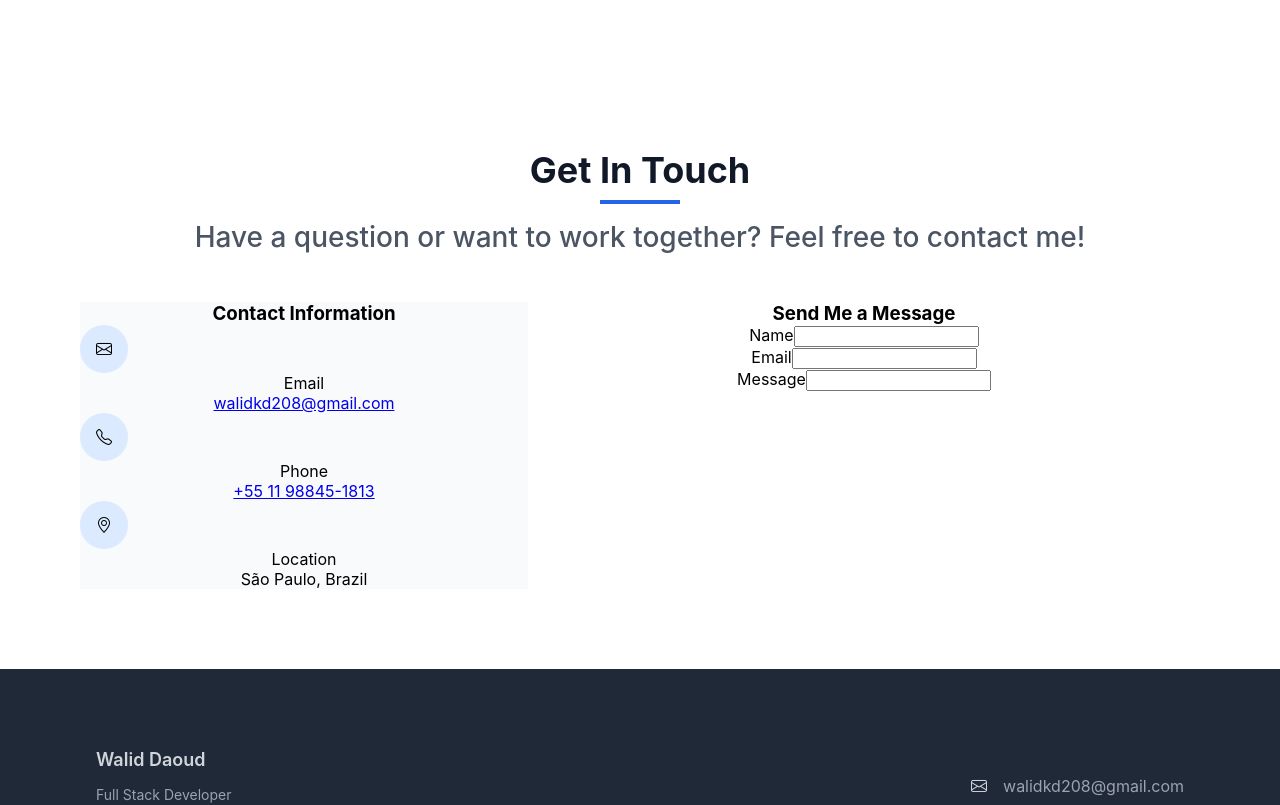
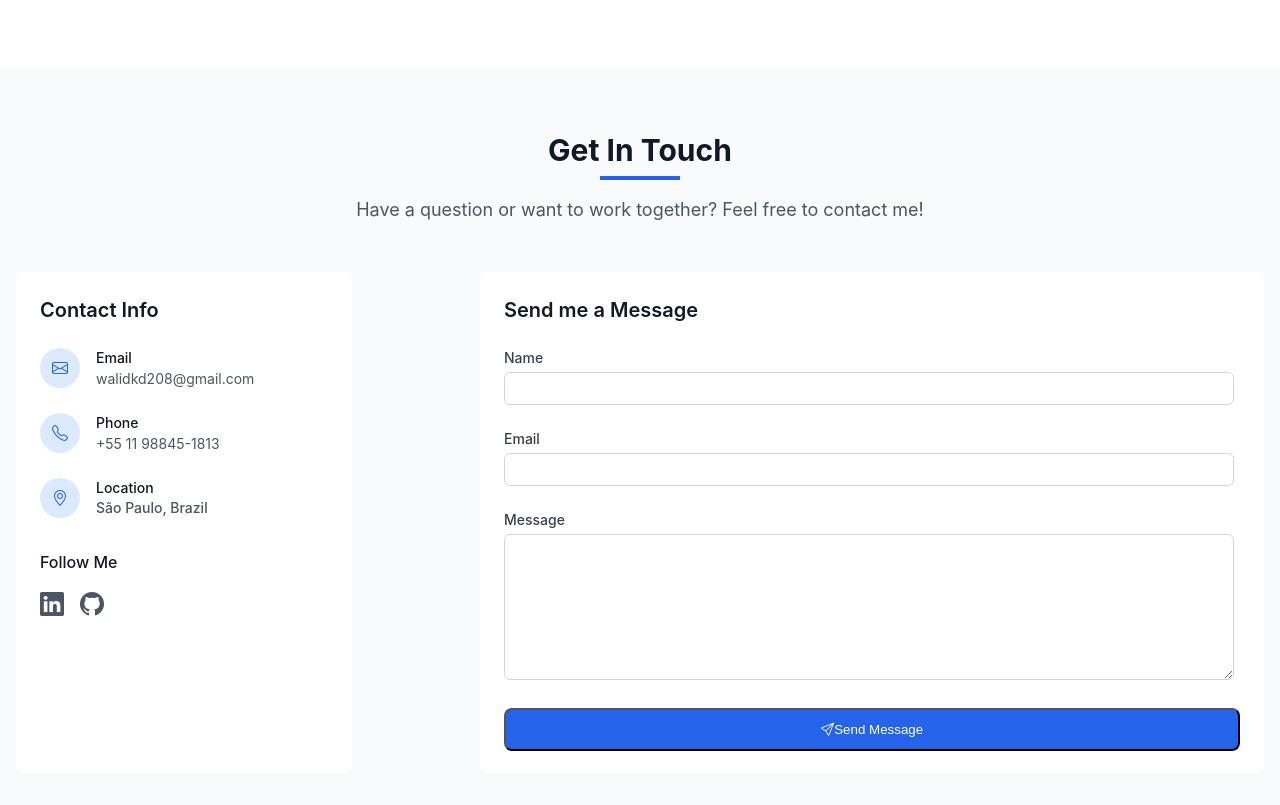
Before and after one commit to WalidcoDaoud/Portfolio, an Angular app: page / in a window 1280 px wide. Shown: the part 2180-2985 px from the top of the page. Built offline with nearby package versions, Linux system fonts and the light colour scheme.

Commit message:
feature: contact section implemented

```diff
--- a/src/app/components/sections/contact/contact.component.html
+++ b/src/app/components/sections/contact/contact.component.html
@@ -1,62 +1,103 @@
 <section class="contact-section" id="contact">
   <div class="contact-container">
+
     <div class="contact-header">
       <h2 class="title">Get In Touch</h2>
       <div class="line"></div>
-      <p class="contact-text">Have a question or want to work together? Feel free to contact me!</p>
+      <p class="contact-text">
+        Have a question or want to work together? Feel free to contact me!
+      </p>
     </div>
-    <div class="contact-body">
-      <div class="contact-information">
-        <h3>Contact Information</h3>
-        <div class="information-container">
-          <div class="info-container">
+
+    <div class="contact-content">
+
+      <div class="contact-info">
+        <div class="info-card">
+          <h3>Contact Info</h3>
+
+          <div class="info-items">
+            <div class="info-item">
               <div class="icon-circle">
                 <i class="bi bi-envelope icon"></i>
               </div>
-            <div class="text-box">
-              <p class="email-subtitle">Email</p>
-              <a class="email" href="mailto:walidkd208&#64;gmail.com?subject=Portfolio%20Contact&body=Hi%20Walid,">walidkd208&#64;gmail.com</a>
+              <div class="info-text">
+                <p>Email</p>
+                <a
+                  href="mailto:walidkd208&#64;gmail.com?subject=Portfolio%20Contact&body=Hi%20Walid,"
+                  >walidkd208&#64;gmail.com</a
+                >
               </div>
             </div>
-           <div class="info-container">
+            <div class="info-item">
               <div class="icon-circle">
                 <i class="bi bi-telephone icon"></i>
               </div>
-            <div class="text-box">
-              <p class="phone-subtitle">Phone</p>
-              <a class="phone" href="tel:+5511988451813">+55 11 98845-1813</a>
+              <div class="info-text">
+                <p>Phone</p>
+                <a href="tel:+5511988451813">+55 11 98845-1813</a>
               </div>
             </div>
-           <div class="info-container">
+            <div class="info-item">
               <div class="icon-circle">
                 <i class="bi bi-geo-alt icon"></i>
               </div>
-            <div class="text-box">
-              <p class="locale-subtitle">Location</p>
-              <p class="locale">São Paulo, Brazil</p>
+              <div class="info-text">
+                <p>Location</p>
+                <p class="text">São Paulo, Brazil</p>
+              </div>
+            </div>
+          </div>
+
+          <div class="social-section">
+            <h4>Follow Me</h4>
+            <div class="social-icons">
+              <a
+                class="linkedin"
+                href="https://www.linkedin.com/in/walid-daoud-293564211/"
+                target="_blank"
+                rel="noopener noreferrer"
+              >
+                <i class="bi bi-linkedin icon"></i>
+              </a>
+              <a
+                class="github"
+                href="https://github.com/WalidcoDaoud"
+                target="_blank"
+                rel="noopener noreferrer"
+              >
+                <i class="bi bi-github icon"></i>
+              </a>
             </div>
           </div>
         </div>
       </div>
-      <div class="contact-message">
-        <div class="message-container">
-          <h3 class="title">Send Me a Message</h3>
-          <div class="message-inputs">
-            <div class="input-container">
+
+      <div class="contact-form">
+        <form>
+          <h3>Send me a Message</h3>
+
+          <div class="form-group">
             <label for="name">Name</label>
-              <input class="input" type="text" id="name" name="name">
+            <input type="text" id="name" name="name" required>
           </div>
-            <div class="input-container">
+
+          <div class="form-group">
             <label for="email">Email</label>
-              <input class="input" type="email" id="email" name="email">
+            <input type="email" id="email" name="email" required>
           </div>
-            <div class="input-container">
+
+          <div class="form-group">
             <label for="message">Message</label>
-              <input class="input" type="text" id="message" name="message">
+            <textarea id="message" name="message" rows="5" required></textarea>
           </div>
+
+          <button type="submit" class="submit-button">
+            <i class="bi bi-send send"></i>
+            <span>Send Message</span>
+          </button>
+        </form>
       </div>
-        </div>
-      </div>
+
     </div>
   </div>
 </section>
--- a/src/app/components/sections/contact/contact.component.sass
+++ b/src/app/components/sections/contact/contact.component.sass
@@ -1,54 +1,198 @@
 @use '../../../../styles'
 
 .contact-section
-  max-width: 100rem
-  margin: 0 auto
-  padding: 5rem
+  padding: 4rem 0
+  background-color: styles.$background-color
 
   .contact-container
-    text-align: center
+    max-width: 80rem
+    margin-left: auto
+    margin-right: auto
+    padding-left: 1rem
+    padding-right: 1rem
 
     .contact-header
       margin-bottom: 3rem
+      text-align: center
 
       .title
-        font-size: 2.25rem
+        font-size: 1.875rem
+        line-height: 2.25rem
         color: styles.$subtitle-color
-        margin: 0
         font-weight: 700
 
       .line
+        margin-top: 0.5rem
         height: 0.25rem
         width: 5rem
+        margin-left: auto
+        margin-right: auto
         background-color: styles.$primary-color
-        margin: 0.5rem auto 1rem auto
 
       .contact-text
-        font-size: 28px
-        font-weight: 500
+        margin-top: 1rem
+        font-size: 1.125rem
+        line-height: 1.75rem
+        max-width: 42rem
+        margin-left: auto
+        margin-right: auto
         color: styles.$subtitle-description-color
 
-  .contact-body
+  .contact-content
     display: flex
     flex-direction: row
     width: 100%
+    gap: 8rem
 
-    .contact-information
-      width: 40%
-      background-color: styles.$background-color
+    .contact-info
+      width: 30%
 
-      .information-container
+      .info-card
+        background-color: styles.$white
+        padding: 1.5rem
+        border-radius: 0.5rem
+        height: 90%
 
-        .info-container
+        h3
+          font-size: 1.25rem
+          line-height: 1.75rem
+          font-weight: 600
+          color: styles.$subtitle-color
+          margin-bottom: 1.5rem
 
-          .icon-circle
-            height: 3rem
-            width: 3rem
+        .info-items
+          display: flex
+          flex-direction: column
+          gap: 1.5rem
+
+          .info-item
             display: flex
-            align-items: center
-            justify-content: center
-            border-radius: 9999px
-            background-color: styles.$icon-background-color
+            align-items: flex-start
 
-    .contact-message
-      width: 60%
+            .icon-circle
+              flex-shrink: 0
+              height: 2.5rem
+              width: 2.5rem
+              display: flex
+              align-items: center
+              justify-content: center
+              border-radius: 9999px
+              background-color: styles.$icon-background-color
+
+              .icon
+                color: styles.$primary-color
+
+            .info-text
+              margin-left: 1rem
+
+              p
+                font-size: 0.875rem
+                line-height: 1.25rem
+                font-weight: 500
+                color: styles.$subtitle-color
+
+              a, .text
+                font-size: 0.875rem
+                line-height: 1.25rem
+                text-decoration: none
+                color: styles.$subtitle-description-color
+                transition: color 0.2s ease
+
+                &:hover
+                  color: styles.$primary-color
+
+        .social-section
+          margin-top: 2rem
+
+          h4
+            font-size: 1rem
+            line-height: 1.5rem
+            font-weight: 500
+            margin-bottom: 1rem
+            color: styles.$subtitle-color
+
+          .social-icons
+            display: flex
+            gap: 1rem
+
+            a
+              color: styles.$subtitle-description-color
+              transition: color 0.2s ease
+              font-size: 1.5rem
+
+              &:hover
+                &.linkedin
+                  color: styles.$linkedin-contact-icon
+
+                &.github
+                  color: styles.$subtitle-color
+
+                &:not(.github):not(.linkedin)
+                  color: styles.$primary-color
+
+              .icon
+                height: 1.5rem
+                width: 1.5rem
+
+    .contact-form
+      width: 70%
+
+      form
+        background-color: styles.$white
+        padding: 1.5rem
+        border-radius: 0.5rem
+        height: 90%
+
+        h3
+          font-size: 1.25rem
+          line-height: 1.75rem
+          font-weight: 600
+          margin-bottom: 1.5rem
+          color: styles.$subtitle-color
+
+        .form-group
+          margin-bottom: 1.5rem
+          padding-right: 2rem
+
+          label
+            display: block
+            font-size: 0.875rem
+            line-height: 1.25rem
+            font-weight: 500
+            color: styles.$job-color
+            margin-bottom: 0.25rem
+
+          input, textarea
+            width: 100%
+            padding: 0.5rem 0.75rem
+            border: 1px solid styles.$secondary-border-color
+            border-radius: 0.375rem
+            outline: none
+            transition: all 0.2s ease
+
+            &:focus
+              border-color: transparent
+              box-shadow: 0 0 0 2px styles.$contact-box-shadow
+
+          textarea
+            min-height: 8rem
+            resize: vertical
+
+        .submit-button
+          display: flex
+          align-items: center
+          justify-content: center
+          padding: 0.75rem 1.5rem
+          background-color: styles.$primary-color
+          color: styles.$white
+          border-radius: 0.5rem
+          font-weight: 500
+          transition: background-color 0.2 ease
+          width: 100%
+
+          &:hover:not(:disabled)
+            background-color: styles.$linkedin-contact-icon
+
+          &:disabled
+            opacity: 0.7
+            cursor: not-allowed
--- a/src/styles.sass
+++ b/src/styles.sass
@@ -22,6 +22,7 @@ $subtitle-description-color: #4B5563
 
 $secondary-border-color: #D1D5DB
 $linkedin-icon: #0A66C2
+$linkedin-contact-icon: #1D4ED8
 $github-icon: #181717
 
 $background-color: #F9FAFB
@@ -35,3 +36,7 @@ $footer-text-color: #D1D5DB
 $footer-title-text-color: #9CA3AF
 $footer-line-color: #374151
 $footer-icon-color: #9CA3AF
+
+$success-message-background-color: #f0fdf4
+$success-message-color: #15803d
+$contact-box-shadow: #3b82f6
```
Lines whose indentation alone changed are shown as unchanged.
